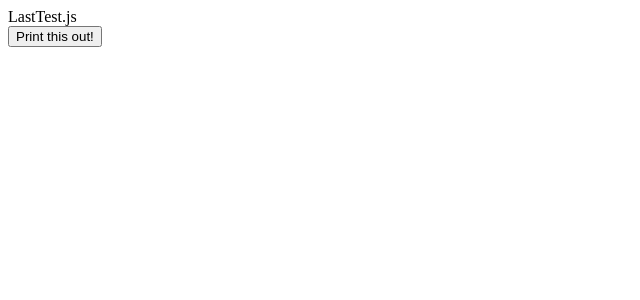
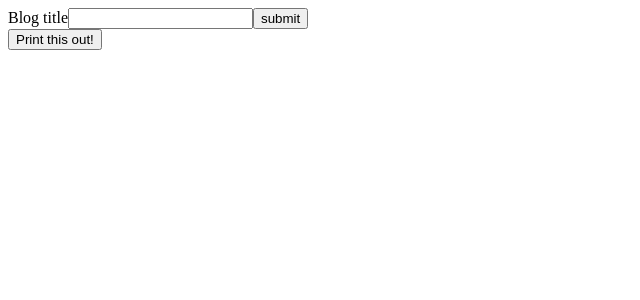
Before and after one commit to griffFu/resume-project, a React (Create React App) app: page / in a window 1280 px wide. Shown: the top 300 px of the page, without its empty margins (0-640 px from the left). Built offline with nearby package versions, Linux system fonts and the light colour scheme.

Commit message:
added the pdf control functionality

```diff
--- a/src/App.js
+++ b/src/App.js
@@ -1,9 +1,10 @@
 import React from "react";
-import { Example } from "./components/Print"
+import { Print } from "./components/Print"
 function App() {
   return (
     <div>
-      <Example />
+      <Print />
+
     </div>
   );
 }
--- a/src/components/Inputs/Form.js
+++ b/src/components/Inputs/Form.js
@@ -1,11 +1,27 @@
-import React from "react";
+import React, { useState } from "react";
 
-function LastTest(){
-    return (
-        <div>
-            LastTest.js
-        </div>
-    );
+
+function Form(){
+    const [title,setTitle] = useState('');
+
+    const handleSubmit = (e) => {
+        e.preventDefault()
+    }
+
+    return(
+    <div>
+        <form onSubmit={handleSubmit}>
+            <label>Blog title</label>
+            <input
+                type="text"
+                required
+                value = {title}
+                onChange={(e)=> setTitle(e.target.value)}
+             />
+            <button>submit</button>
+        </form>
+    </div>
+    )
 };
 
-export default LastTest;
+export default Form;
--- a/src/components/Print.js
+++ b/src/components/Print.js
@@ -2,7 +2,7 @@ import React, { useRef } from 'react';
 import { useReactToPrint } from 'react-to-print';
 import ComponentToPrint  from './ComponentToPrint'
 
-export const Example = () => {
+export const Print = () => {
     const componentRef = useRef();
     const handlePrint = useReactToPrint({
       content: () => componentRef.current,
@@ -10,6 +10,7 @@ export const Example = () => {
 
     return (
       <div>
+
         <ComponentToPrint ref={componentRef} />
         <button onClick={handlePrint}>Print this out!</button>
       </div>
--- /dev/null
+++ b/src/index.css
@@ -0,0 +1,3 @@
+.red{
+    color: red;
+}
--- a/src/index.js
+++ b/src/index.js
@@ -1,6 +1,8 @@
 import React from 'react';
 import ReactDOM from 'react-dom/client';
 import App from './App';
+import './index.css'
+
 
 
 const root = ReactDOM.createRoot(document.getElementById('root'));
```
Also changed, not shown: package.json (+10 -11 lines), src/components/Inputs/output.js (added), 1 other file (tests, documents, lock files or other folders).
